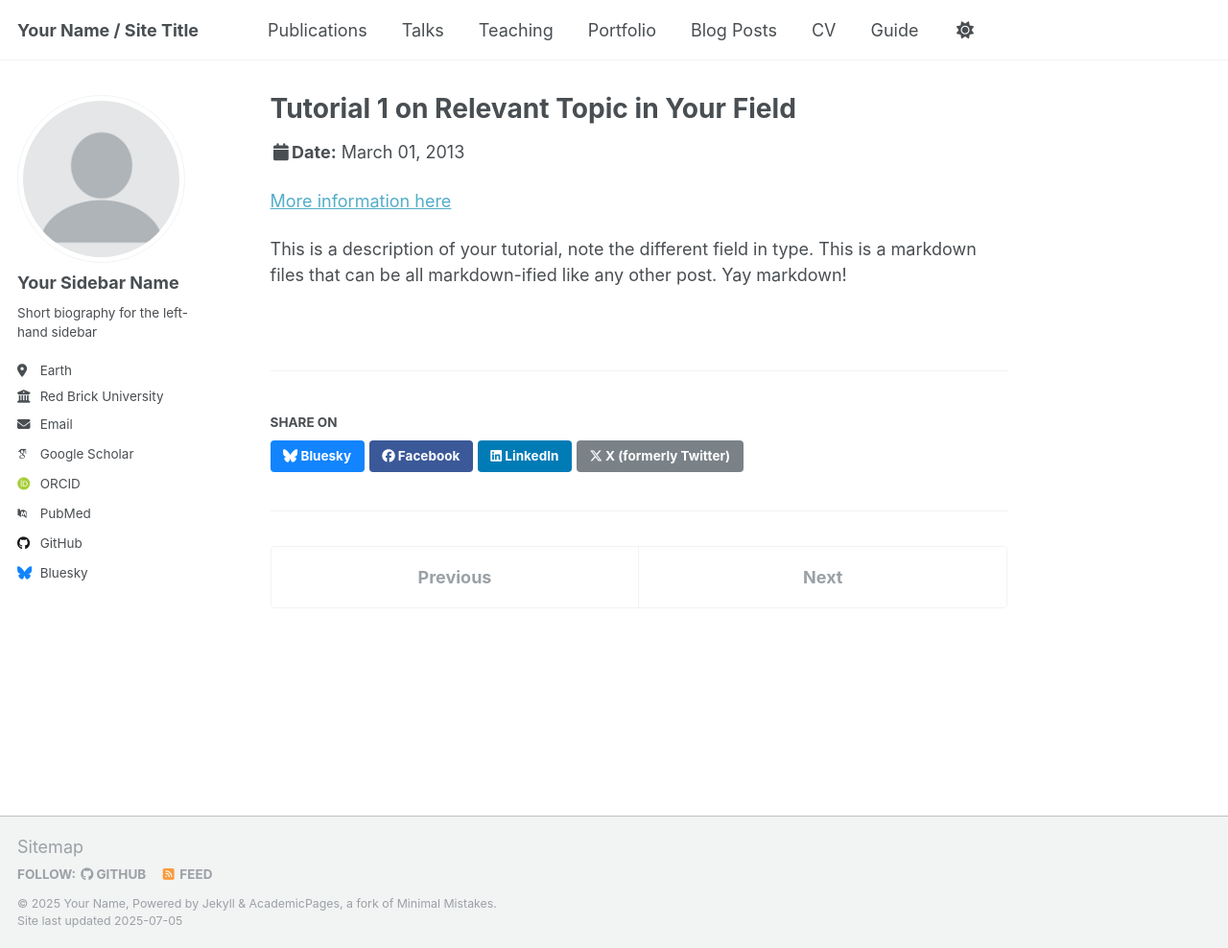
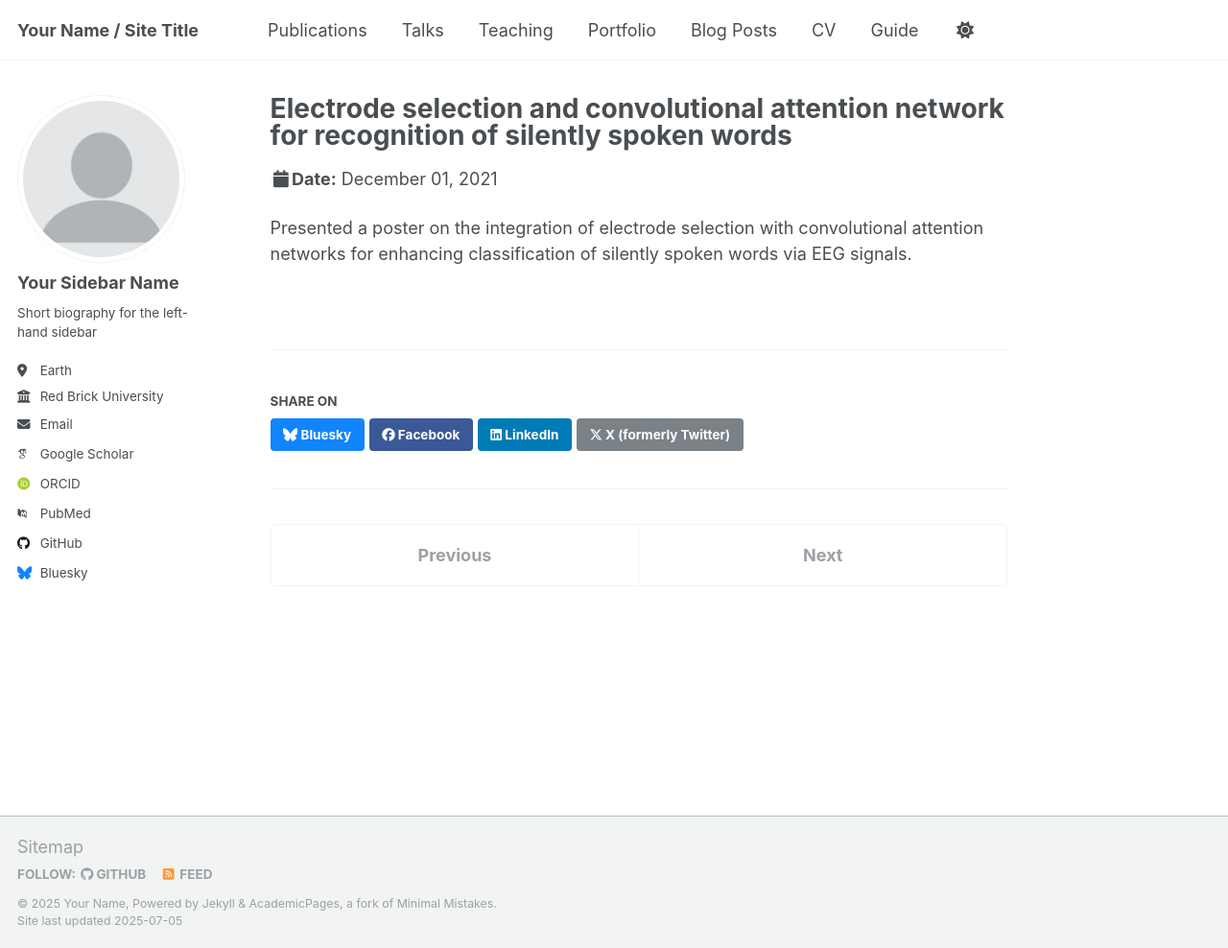
Before and after one commit to awaknd-1/awaknd-1.github.io, a Jekyll site: the page built from _talks/2013-03-01-tutorial-1.md, in a window 1280 px wide and 988 px high. Shown: the whole window at 96% size. Built offline with Jekyll 4.4.1, drawn with Linux system fonts in a browser that asks for light colours; some web fonts are replaced; a script that is not in the unit is left out.

Commit message:
Update 2013-03-01-tutorial-1.md

```diff
--- a/_talks/2013-03-01-tutorial-1.md
+++ b/_talks/2013-03-01-tutorial-1.md
@@ -1,13 +1,9 @@
 ---
-title: "Tutorial 1 on Relevant Topic in Your Field"
-collection: talks
-type: "Tutorial"
-permalink: /talks/2013-03-01-tutorial-1
-venue: "UC-Berkeley Institute for Testing Science"
-date: 2013-03-01
-location: "Berkeley, CA, USA"
+title: "Electrode selection and convolutional attention network for recognition of silently spoken words"
+permalink: /talks/2021-12-01-ssci-eeg
+venue: "IEEE Symposium Series on Computational Intelligence (SSCI)"
+date: 2021-12-01
+location: "Orlando, FL, USA (Virtual)"
 ---
 
-[More information here](http://exampleurl.com)
-
-This is a description of your tutorial, note the different field in type. This is a markdown files that can be all markdown-ified like any other post. Yay markdown!
+Presented a poster on the integration of electrode selection with convolutional attention networks for enhancing classification of silently spoken words via EEG signals.
```
